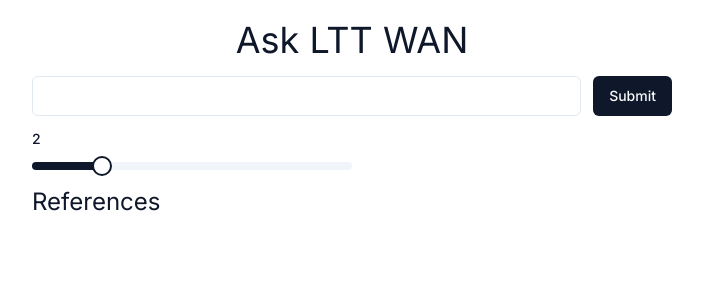
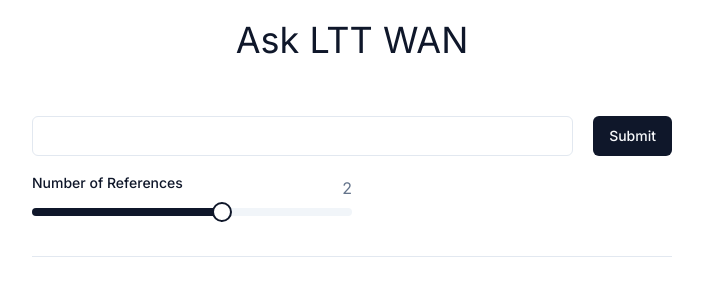
Before and after one commit to rkaahean/ask-ltt-wan, a Next.js app in the folder site/: page / in a window 1280 px wide. Shown: the top 300 px of the page, without its empty margins (288-991 px from the left). Built offline with nearby package versions, Linux system fonts and the light colour scheme.

Commit message:
site formatting

```diff
--- a/site/app/page.tsx
+++ b/site/app/page.tsx
@@ -27,7 +27,7 @@
         "my-5"
       )}
     >
-      <div className="text-4xl">Ask LTT WAN</div>
+      <div className="text-4xl mb-10">Ask LTT WAN</div>
       <Search />
     </main>
   );
@@ -120,12 +120,16 @@
     const response = await openai.createChatCompletion({
       model: "gpt-3.5-turbo",
       messages: [
-        { role: "user", content: lines },
+        {
+          role: "system",
+          content:
+            "You are a bot that provides information regarding the WAN show from the Linus Tech Tips channel on YouTube.",
+        },
         {
           role: "user",
-          content:
-            "Provide a summary of the content below. Delimit each topic with $SEP. THIS IS VERY IMPORTANT.",
+          content: "Provide a summary the conversation below.",
         },
+        { role: "user", content: lines },
       ],
     });
     // get the answer back
--- a/site/components/Search.tsx
+++ b/site/components/Search.tsx
@@ -13,6 +13,7 @@
   CardHeader,
   CardTitle,
 } from "./ui/card";
+import { Separator } from "./ui/separator";
 
 interface SearchResults {
   summary?: string;
@@ -53,8 +54,30 @@
   };
 
   return (
-    <div className="flex flex-col w-1/2 items-start gap-4">
-      <div className="flex flex-row w-full items-center justify-center gap-3">
+    <div className="flex flex-col w-1/2 items-start">
+      <SearchInput
+        searchParams={searchParams}
+        setSearchParams={setSearchParams}
+        handleSearchQuery={handleSearchQuery}
+      />
+      <Separator className="" />
+      <SearchResults results={results} />
+    </div>
+  );
+};
+
+export const SearchInput = ({
+  searchParams,
+  setSearchParams,
+  handleSearchQuery,
+}: {
+  searchParams: SearchQuery;
+  setSearchParams: any;
+  handleSearchQuery: any;
+}) => {
+  return (
+    <div className="flex flex-col w-full mb-10 space-y-5">
+      <div className="flex flex-row w-full items-center justify-center space-x-5">
         <Input
           className="w-full"
           value={searchParams.query}
@@ -64,13 +87,21 @@
         />
         <Button onClick={handleSearchQuery}>Submit</Button>
       </div>
-      <Label htmlFor="similarity">{searchParams.similarity}</Label>
+      <div className="w-1/2">
+        <div className="flex flex-row justify-between">
+          <Label htmlFor="similarity">Number of References</Label>
+          <span className="text-muted-foreground">
+            {searchParams.similarity}
+          </span>
+        </div>
         <Slider
           id="similarity"
-        defaultValue={[1]}
+          name="Reference"
+          defaultValue={[3]}
           max={5}
           step={1}
-        className="w-1/2"
+          className="w-full mt-2"
+          aria-aria-label="Reference count"
           onValueChange={(e) =>
             setSearchParams({
               ...searchParams,
@@ -78,7 +109,7 @@
             })
           }
         />
-      <SearchResults results={results} />
+      </div>
     </div>
   );
 };
@@ -86,15 +117,24 @@
 const SearchResults = ({ results }: { results: SearchResults }) => {
   const summaryLines = results.summary?.split("$SEP");
   const references = results.references;
+
+  if (!summaryLines || !references) {
+    return <div></div>;
+  }
   return (
-    <div className="flex flex-col w-full gap-3">
+    <div className="flex flex-col w-full my-5 space-y-5">
+      <div>
+        <div className="text-2xl">Summary</div>
         {summaryLines?.map((line) => (
           <div className="italic">{line}</div>
         ))}
+      </div>
+      <div className="space-y-4">
         <div className="text-2xl">References</div>
         {references?.map((ref) => (
           <ReferenceCard {...ref} />
         ))}
+      </div>
     </div>
   );
 };
--- /dev/null
+++ b/site/components/ui/separator.tsx
@@ -0,0 +1,31 @@
+"use client"
+
+import * as React from "react"
+import * as SeparatorPrimitive from "@radix-ui/react-separator"
+
+import { cn } from "@/lib/utils"
+
+const Separator = React.forwardRef<
+  React.ElementRef<typeof SeparatorPrimitive.Root>,
+  React.ComponentPropsWithoutRef<typeof SeparatorPrimitive.Root>
+>(
+  (
+    { className, orientation = "horizontal", decorative = true, ...props },
+    ref
+  ) => (
+    <SeparatorPrimitive.Root
+      ref={ref}
+      decorative={decorative}
+      orientation={orientation}
+      className={cn(
+        "shrink-0 bg-border",
+        orientation === "horizontal" ? "h-[1px] w-full" : "h-full w-[1px]",
+        className
+      )}
+      {...props}
+    />
+  )
+)
+Separator.displayName = SeparatorPrimitive.Root.displayName
+
+export { Separator }
--- a/site/package.json
+++ b/site/package.json
@@ -11,6 +11,7 @@
   "dependencies": {
     "@prisma/client": "^4.15.0",
     "@radix-ui/react-label": "^2.0.2",
+    "@radix-ui/react-separator": "^1.0.3",
     "@radix-ui/react-slider": "^1.1.2",
     "@radix-ui/react-slot": "^1.0.2",
     "@types/node": "20.2.5",
```
Also changed, not shown: 1 other file (tests, documents, lock files or other folders). Lines whose indentation alone changed are shown as unchanged.
